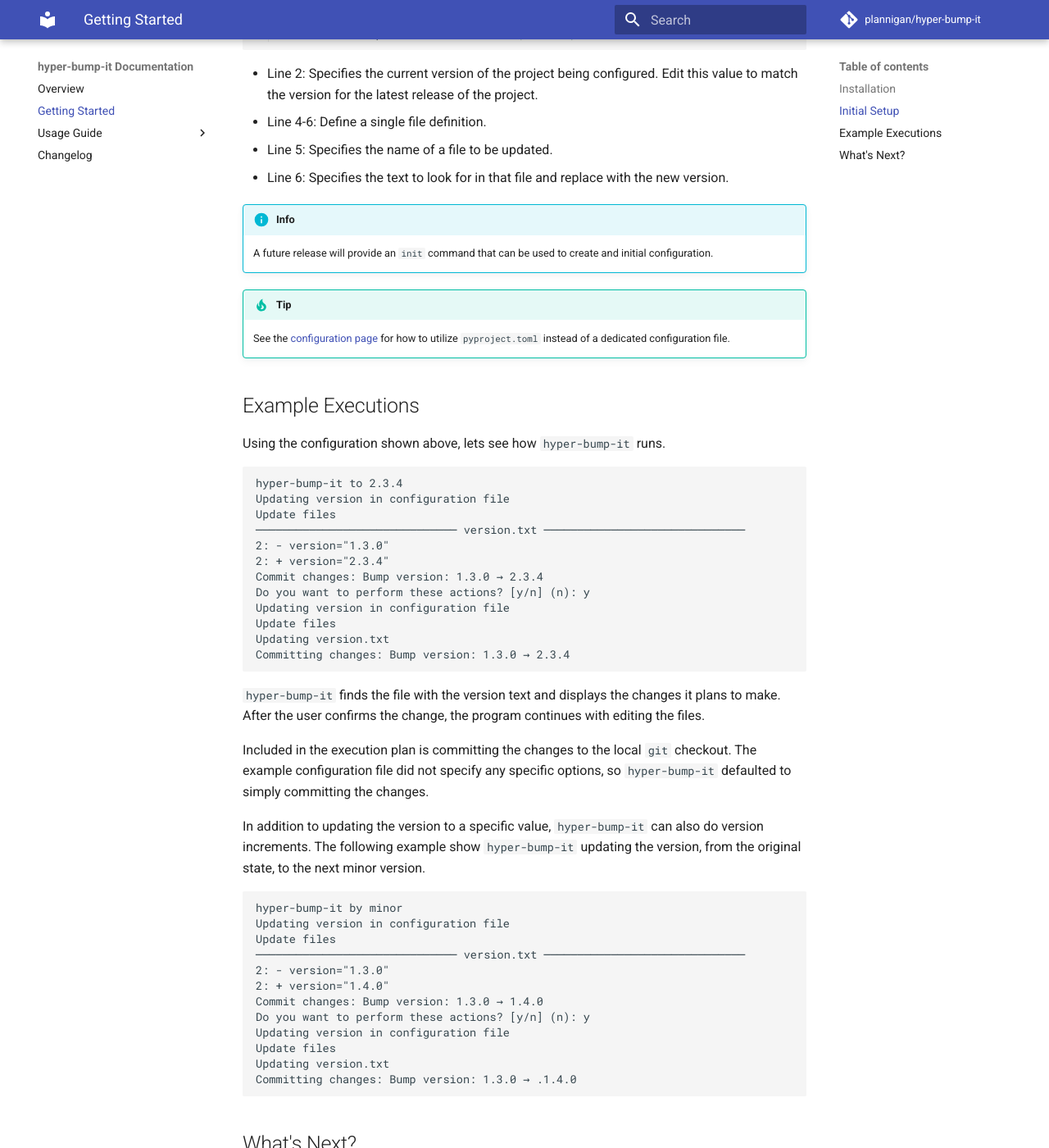
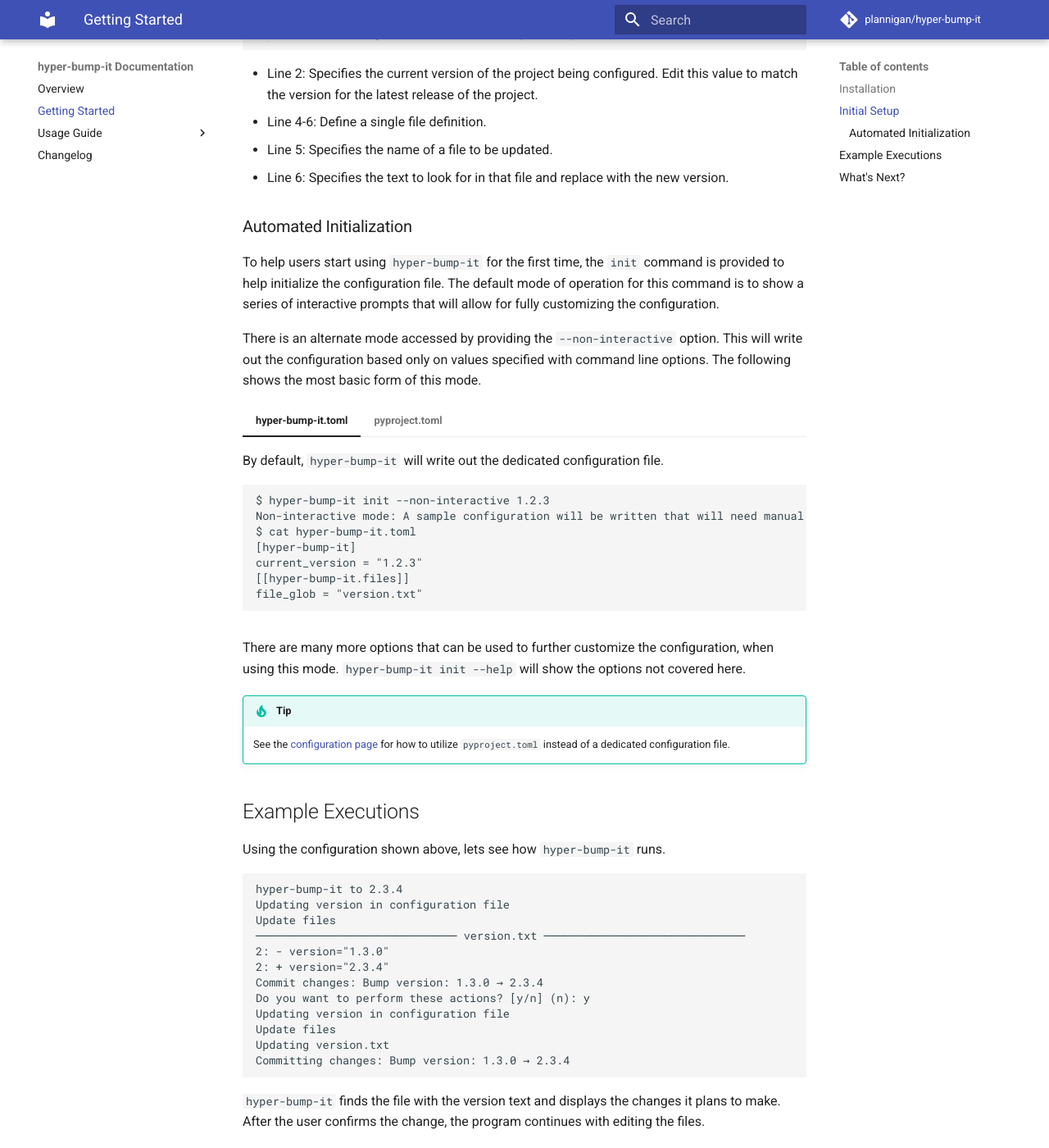
Before and after one commit to plannigan/hyper-bump-it, an MkDocs documentation site: the page built from docs/getting-started.md, in a window 1280 px wide and 1400 px high, scrolled down 570 px. Shown: the whole window at 82% size. Built offline with MkDocs 1.6.1 and Material for MkDocs 9.7.7, drawn with Linux system fonts in a browser that asks for light colours; comment, search, counter and statistics services are not loaded; the version menu is left out.

Commit message:
Add documentation

````diff
--- a/docs/getting-started.md
+++ b/docs/getting-started.md
@@ -29,9 +29,45 @@
 * Line 5: Specifies the name of a file to be updated.
 * Line 6: Specifies the text to look for in that file and replace with the new version.
 
-!!! info
-    A future release will provide an `init` command that can be used to create and initial
-    configuration.
+### Automated Initialization
+
+To help users start using `hyper-bump-it` for the first time, the `init` command is provided to
+help initialize the configuration file. The default mode of operation for this command is to show a
+series of interactive prompts that will allow for fully customizing the configuration.
+
+There is an alternate mode accessed by providing the `--non-interactive` option. This will write
+out the configuration based only on values specified with command line options. The following shows
+the most basic form of this mode.
+
+=== "hyper-bump-it.toml"
+    By default, `hyper-bump-it` will write out the dedicated configuration file.
+    ```commandline
+    $ hyper-bump-it init --non-interactive 1.2.3
+    Non-interactive mode: A sample configuration will be written that will need manual edits.
+    $ cat hyper-bump-it.toml
+    [hyper-bump-it]
+    current_version = "1.2.3"
+    [[hyper-bump-it.files]]
+    file_glob = "version.txt"
+    ```
+
+=== "pyproject.toml"
+    With the `--pyproject` argument `hyper-bump-it` will the configuration to `pyproject.toml`.
+    If the file contains other configurations, those will be retained.
+    ```commandline
+    $ hyper-bump-it init --non-interactive --pyproject 1.2.3
+    Non-interactive mode: A sample configuration will be written that will need manual edits.
+    $ cat hyper-bump-it.toml
+    [tool.other]
+    foo = "hello world"
+    [tool.hyper-bump-it]
+    current_version = "1.2.3"
+    [[tool.hyper-bump-it.files]]
+    file_glob = "version.txt"
+    ```
+
+There are many more options that can be used to further customize the configuration, when using
+this mode. `hyper-bump-it init --help` will show the options not covered here.
 
 !!! tip
     See the [configuration page][configuration] for how to utilize `pyproject.toml` instead of a
````
